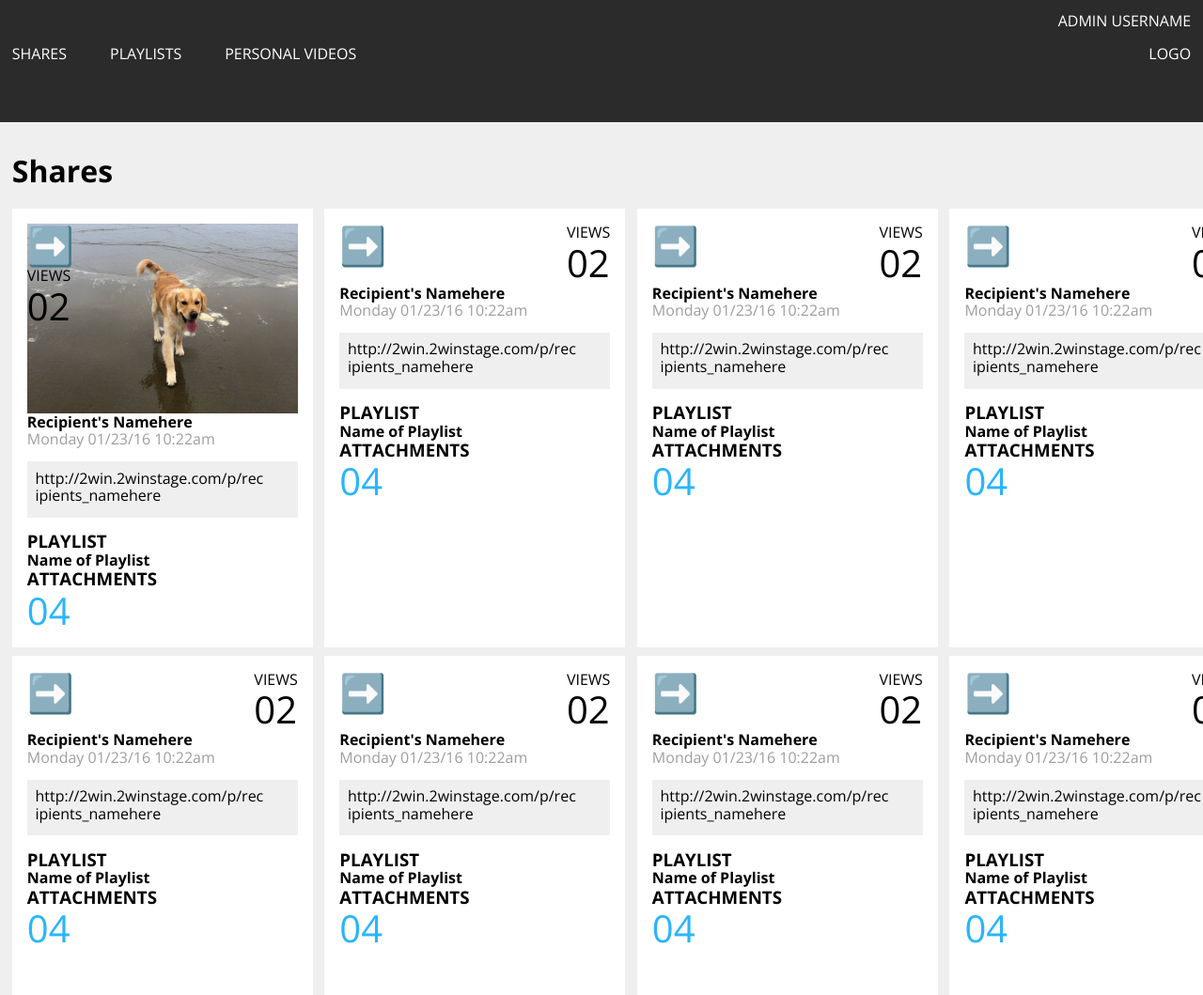
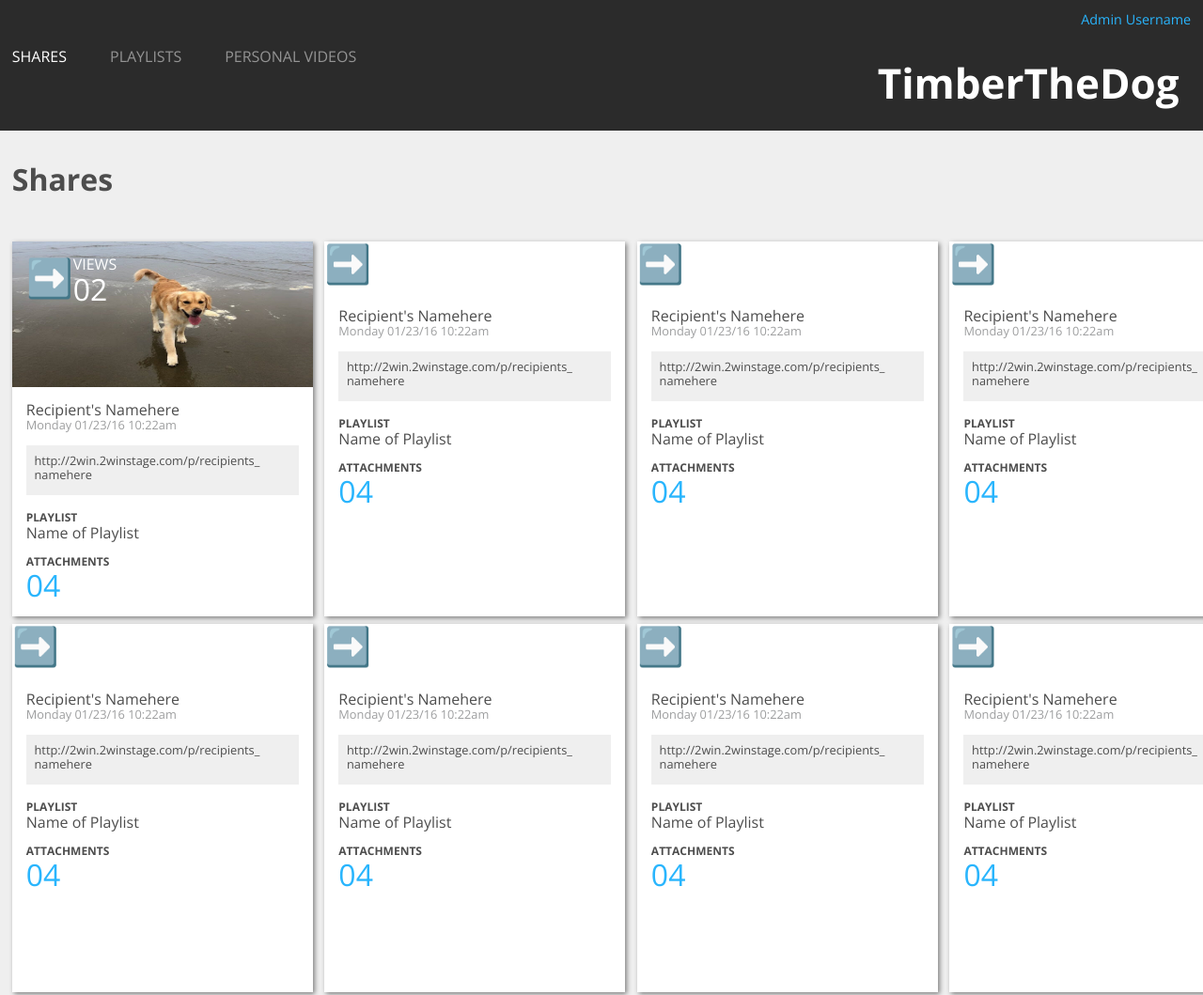
Before and after one commit to tashiad/Static-Comp-Challenge, a plain HTML site: page index.html in a window 1280 px wide. Shown: the top 1059 px of the page at 94% size. Drawn offline with nearby package versions, Linux system fonts and the light colour scheme.

Commit message:
Change font color & spacing

```diff
--- a/index.html
+++ b/index.html
@@ -17,12 +17,12 @@
         <div class="links">
           <ul>
             <li>Shares</li>
-            <li>Playlists</li>
-            <li>Personal Videos</li>
+            <li class="playlists-link">Playlists</li>
+            <li class="personal-link">Personal Videos</li>
           </ul>
         </div>
         <div class="logo">
-          Logo
+          TimberTheDog
         </div>
       </nav>
       <main>
--- a/styles.css
+++ b/styles.css
@@ -31,7 +31,6 @@ nav {
   grid-template-areas:
     "username username"
     "links logo";
-  text-transform: uppercase;
   padding: 1%;
 }
 
@@ -43,6 +42,7 @@ ul {
 }
 
 li {
+  text-transform: uppercase;
   display: inline;
   padding-right: 5%;
 }
@@ -62,16 +62,26 @@ footer {
   grid-area: username;
   text-align: right;
   color: white;
+  font-size: 0.9em;
+  color: #29B5FD;
 }
 
 .links {
   grid-area: links;
 }
 
+.playlists-link,
+.personal-link {
+  color: #949494;
+}
+
 .logo {
   grid-area: logo;
   text-align: right;
   color: white;
+  font-size: 2.75em;
+  padding: 3%;
+  font-weight: bold;
 }
 
 .cards {
@@ -86,13 +96,24 @@ footer {
 
 article {
   background: white;
-  padding: 5%;
   max-width: 320px;
+  box-shadow: 2px 2px 5px gray;
+}
+
+h1 {
+  color: #4D4D4D;
+  padding-bottom: 2%;
 }
 
 h2 {
   margin: 0;
   font-size: 1em;
+  font-weight: lighter;
+}
+
+h3 {
+  font-size: 0.75em;
+  padding-top: 5%;
 }
 
 h3,
@@ -101,22 +122,38 @@ h3,
   margin: 0;
 }
 
+.background-image {
+  display: flex;
+  justify-content: flex-start;
+  /* background: black;
+  opacity: .5; */
+}
+
 .card-image {
   position: relative;
   width: 100%;
-}
-
-.background-image {
-  display: flex;
-  justify-content: space-between;
+  height: 155px;
 }
 
 .text-overlay {
+  display: flex;
+  justify-content: space-between;
   position: absolute;
+  padding: 15px;
+}
+
+.views {
+  color: white;
+}
+
+.info {
+  padding: 15px;
+  color: #4D4D4D;
 }
 
 .date-time {
   color: #9D9E9F;
+  font-size: 0.8em;
 }
 
 .link {
@@ -124,7 +161,8 @@ h3,
   padding: 3% 12% 5% 3%;
   overflow-wrap: break-word;
   margin-top: 5%;
-  margin-bottom: 5%;
+  margin-bottom: 1%;
+  font-size: 0.8em;
 }
 
 .flip-arrow {
@@ -132,7 +170,7 @@ h3,
 }
 
 .num {
-  font-size: 2.5em;
+  font-size: 2em;
   margin: 0;
 }
 
```
